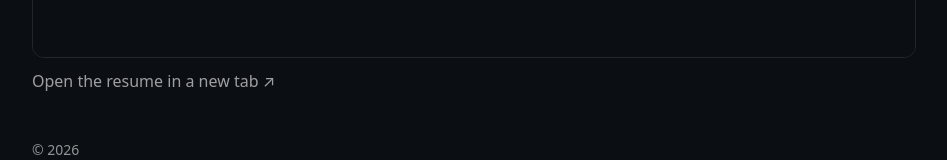
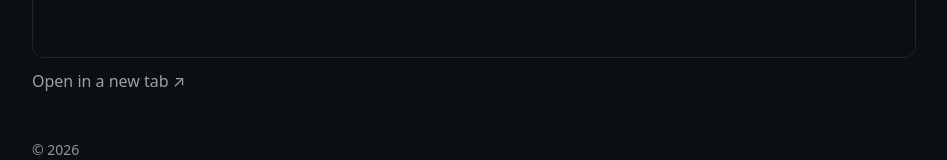
Before and after one commit to joeycuthbert/personal-site, a Next.js app: page /cv in a window 1280 px wide. Shown: the part 993-1153 px from the top of the page, without its empty margins (166-1113 px from the left). Built offline with nearby package versions, Linux system fonts and the light colour scheme.

Commit message:
Text fixes

```diff
--- a/src/app/cv/page.tsx
+++ b/src/app/cv/page.tsx
@@ -21,7 +21,7 @@ export default function CV() {
       </div>
 
       <a href="/resume.pdf" target="_blank" rel="noreferrer" className="subtle-link">
-        Open the resume in a new tab ↗
+        Open in a new tab ↗
       </a>
     </main>
   );
```
